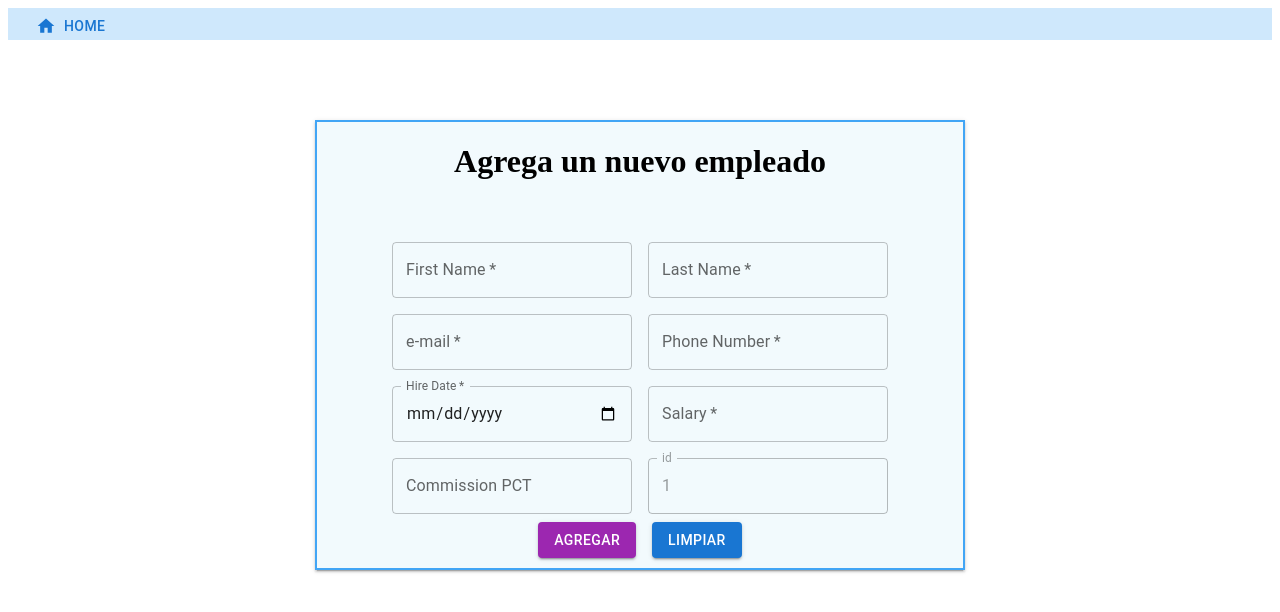
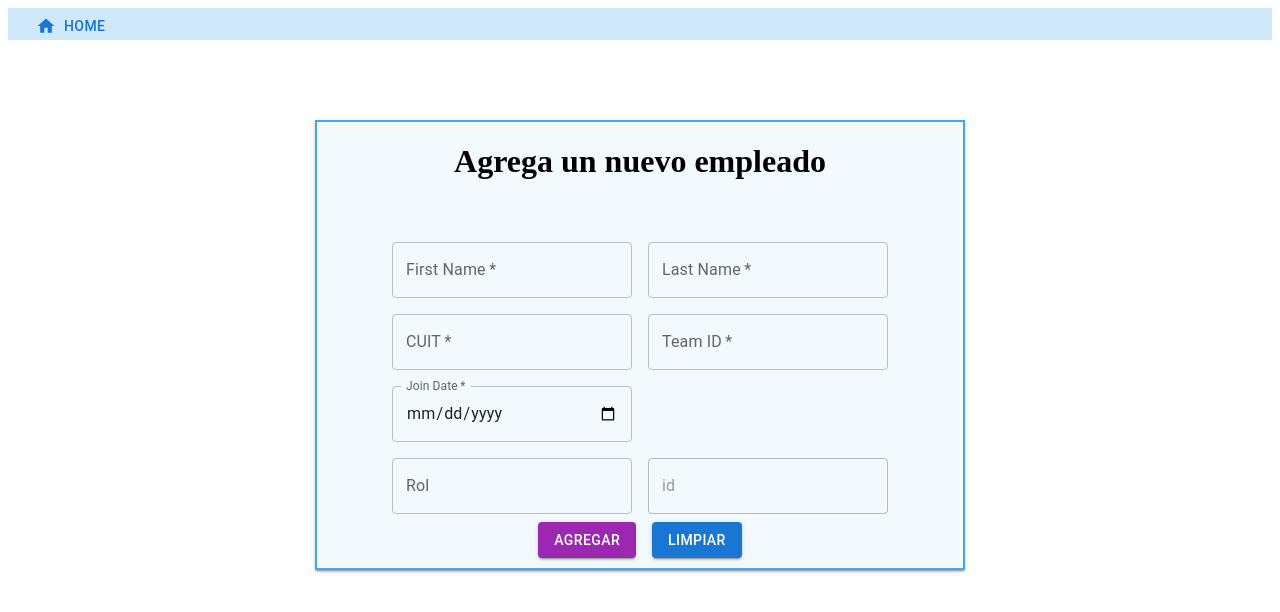
Before and after one commit to luchosg/vortex_tp3, a React (Create React App) app in the folder FrontEnd/: page /new/1 in a window 1280 px wide. Shown: the top 612 px of the page. Built offline with nearby package versions, Linux system fonts and the light colour scheme.

Commit message:
GET employees listos

```diff
--- a/FrontEnd/src/App.js
+++ b/FrontEnd/src/App.js
@@ -1,18 +1,19 @@
 import React from 'react';
 import {Route, createRoutesFromElements, createBrowserRouter, RouterProvider,} from 'react-router-dom';
-import EmployeeList from './components/EmployeeList';
+import EmployeesList from './components/EmployeesList';
 import ErrorPath from './components/Common/ErrorPath';
 import NavBarWrapper from './components/Common/NavBarWrapper';
-import EmployeeForm from './components/EmployeeForm';
+// import EmployeeForm from './components/EmployeeForm';
+import EmployeesForm from './components/EmployeesForm';
 
 const App = () => {
 
   const router = createBrowserRouter(
     createRoutesFromElements(
         <Route path='/' element={<NavBarWrapper />} errorElement={<ErrorPath error='ruta'/>}>
-            <Route path='/' element={<EmployeeList />} />
-            <Route path='/new/:id' element={<EmployeeForm />} />
-            <Route path='/employee/:id' element={<EmployeeForm />} errorElement={<ErrorPath error='empleado'/>}/>
+            <Route path='/' element={<EmployeesList />} />
+            <Route path='/new/:id' element={<EmployeesForm />} />
+            <Route path='/employee/:id' element={<EmployeesForm />} errorElement={<ErrorPath error='empleado'/>}/>
         </Route>
     )
   );
--- a/FrontEnd/src/actions/index.js
+++ b/FrontEnd/src/actions/index.js
@@ -1,4 +1,4 @@
-import { CREATE_EMPLOYEE, DELETE_EMPLOYEE, EDIT_EMPLOYEE, FETCH_EMPLOYEES } from "./types"
+import { CREATE_EMPLOYEE, DELETE_EMPLOYEE, EDIT_EMPLOYEE, FETCH_EMPLOYEES, FETCH_EMPLOYEE } from "./types"
 
 export const createEmployee = employee => {
     return {
@@ -24,6 +24,11 @@ export const editEmployee = employee => {
 export const fetchEmployees = () => async dispatch => {
     const response = await fetch('http://localhost:8000/employees');
     const {data} = await response.json();
-    console.log(data);
-    dispatch({type: FETCH_EMPLOYEES, payload: data})
+    dispatch({type: FETCH_EMPLOYEES, payload: data});
 }
+
+export const fetchEmployee = id => async dispatch => {
+    const response = await fetch(`http://localhost:8000/employees/${id}`)
+    const {data} = await response.json();
+    dispatch({type: FETCH_EMPLOYEE, payload: {...data, join_date: data.join_date.split('T')[0]}});
+}
--- a/FrontEnd/src/actions/types.js
+++ b/FrontEnd/src/actions/types.js
@@ -2,3 +2,4 @@ export const CREATE_EMPLOYEE = 'CREATE_EMPLOYEE';
 export const DELETE_EMPLOYEE = 'DELETE_EMPLOYEE';
 export const EDIT_EMPLOYEE = 'EDIT_EMPLOYEE';
 export const FETCH_EMPLOYEES = 'FETCH_EMPLOYEES';
+export const FETCH_EMPLOYEE = 'FETCH_EMPLOYEE';
--- /dev/null
+++ b/FrontEnd/src/components/EmployeesForm.js
@@ -0,0 +1,221 @@
+import React, {useEffect, useState} from 'react';
+import { useDispatch, useSelector } from 'react-redux';
+import { useNavigate, useParams, useLocation } from 'react-router-dom';
+
+import {FormGroup, Container, Alert, AlertTitle, TextField, Button, Stack} from '@mui/material';
+
+import { createEmployee, editEmployee, fetchEmployee } from '../actions';
+import validateForm from '../functions/validateForm';
+
+const EmployeesForm = () => {
+    //-------------------------------- HOOKS ------------------------------------------------------
+
+    const {id} = useParams();
+    const [alert, setAlert] = useState('');
+
+    const dispatch = useDispatch();
+    const navigate = useNavigate();
+
+    const {pathname} = useLocation();
+    const newMode = pathname.includes('new');
+
+    const [editMode, setEditMode] = useState(newMode);
+    const fetched_employee = useSelector(state => state.rrhh.fetched_employee);
+
+    const formVacio = {
+        first_name: '',
+        last_name: '',
+        cuit: '',
+        team_id: '',
+        join_date: '',
+        rol: ''
+    }
+
+    const [employee, setEmployee] = useState(newMode ? formVacio : fetched_employee);
+
+    const [isLoading, setLoading] = useState(true);
+    const [errors, setErrors] = useState([]);
+
+    useEffect(()=>{
+        if(isLoading && !newMode){
+            dispatch(fetchEmployee(id));
+        }
+        if(fetched_employee && !newMode){
+            setEmployee(fetched_employee);
+        }
+        setLoading(false);
+    }, [dispatch, id, fetched_employee, isLoading, newMode]);
+
+    // ----------------------------- HANDLERS ------------------------------------------------------
+
+    const handleCreate = () => {
+        if(validateForm(employee).length === 0){
+            dispatch(createEmployee(employee));
+            setEmployee(formVacio);
+            setAlert('success');
+            setTimeout(()=>{
+                setAlert('');
+                navigate('/');
+            },1000);
+        } else {
+            setErrors(validateForm(employee))
+            setAlert('validateError');
+            setTimeout(()=>{
+                setAlert('');
+            },1500);
+        }
+    }
+
+    const handleCancel = () => {
+        setEditMode(!editMode);
+        setEmployee(fetched_employee);
+    }
+
+    const handleUpdate = () => {
+        if(validateForm(employee).length === 0){
+            setEditMode(!editMode);
+            dispatch(editEmployee(employee));
+            setAlert('success');
+            setTimeout(()=>{
+                setAlert('');
+            },1000);
+        } else {
+            setAlert('validateError');
+            setErrors(validateForm(employee));
+            setTimeout(()=>{
+                setAlert('');
+            },1000);
+        }
+    }
+
+    //------------------------------------- RENDERS ---------------------------------------------------
+
+    const renderAlert = () => {
+        switch (alert) {
+            case 'success':
+                return(
+                    <Alert severity="success">
+                        <AlertTitle>{newMode ? 'Carga Exitosa' : 'Actualizacion Exitosa' }</AlertTitle>
+                        {newMode ? 'Empleado cargado correctamente' : 'Empleado actualizado correctamente'}
+                    </Alert>
+                )
+            case 'validateError':
+                return(
+                    <Alert severity="error">
+                        <AlertTitle>Error de carga</AlertTitle>
+                        <strong>Complete correctamente todos los campos obligatorios</strong>
+                    </Alert>
+                )
+            default:
+                return;
+        }
+    }
+
+    const renderTextField = (required, disabled, id, label, value, type, shrink) => {
+        return(
+            <TextField
+                required={required}
+                disabled={disabled}
+                id={id}
+                label={label}
+                onChange={event => setEmployee({...employee, [event.target.id]: event.target.value })}
+                value={value}
+                InputProps={{
+                    readOnly: !editMode,
+                  }}
+                type={type}
+                InputLabelProps={{
+                    shrink: shrink,
+                }}
+                error={errors.includes(id)}
+            />
+        )
+    }
+
+    const renderButtons = () => {
+        return(
+            <Stack direction='row' spacing={2} display='flex' justifyContent='center' alignItems='center'>
+                    <Button
+                        variant='contained'
+                        color='secondary'
+                        onClick={newMode ? handleCreate : (editMode ? handleUpdate : () => setEditMode(!editMode))}>
+                        {newMode ? 'Agregar' : (editMode ? 'Actualizar' : 'Editar')}
+                    </Button>
+                    {!editMode ? <div></div> :
+                        <Button variant='contained' onClick={newMode ? () => setEmployee(formVacio) : handleCancel}>
+                            {newMode ? 'Limpiar' : 'Cancelar' }
+                        </Button> }
+            </Stack>
+        )
+    }
+
+    const renderTitle = () => {
+        return (
+            <h1>
+                {newMode ?
+                    'Agrega un nuevo empleado' :
+                    (editMode ? `Actualiza la informacion del empleado ${id}` : `Informacion del empleado ${id}`) }
+            </h1>
+        )
+    }
+
+    const renderForm = () => {
+        if(!employee){
+            return(
+                <div>Loading...</div>
+            )
+        }
+        return(
+            <FormGroup
+                component="form"
+                sx={{
+                    '& .MuiTextField-root': { m: 1, width: '30ch' }
+            }}>
+                <Stack direction='row' spacing={2}>
+                    {renderTextField(true, false, 'first_name','First Name', employee.first_name)}
+                    {renderTextField(true, false, 'last_name','Last Name', employee.last_name)}
+                </Stack>
+                <Stack direction='row' spacing={2}>
+                    {renderTextField(true, false, 'cuit','CUIT', employee.cuit)}
+                    {renderTextField(true, false, 'team_id','Team ID', employee.team_id)}
+                </Stack>
+                <Stack direction='row' spacing={2}>
+                    {renderTextField(true, false, 'join_date', 'Join Date', employee.join_date, 'date', true)}
+                </Stack>
+                <Stack direction='row' spacing={2}>
+                    {renderTextField(false, false,'rol', 'Rol', employee.rol)}
+                    {renderTextField(false, true,'id', 'id', employee.id)}
+                </Stack>
+                {renderButtons()}
+            </FormGroup>
+        )
+    }
+
+    return (
+        <Container sx={{
+            mt: 10,
+            bgcolor: '#F2FAFD',
+            height: 450,
+            width: 650,
+            boxShadow: 2,
+            border: 2,
+            borderColor: 'primary.light',
+            '& .MuiDataGrid-cell:hover': {
+            color: 'primary.main',},
+            }}>
+            <Stack direction='column' spacing={4} display='flex' justifyContent='center' alignItems='center'>
+                <div className='title'>
+                    {renderTitle()}
+                </div>
+                <div>
+                    {renderForm()}
+                </div>
+                <div className='alert'>
+                    {renderAlert()}
+                </div>
+            </Stack>
+       </Container>
+    )
+}
+
+export default EmployeesForm;
--- a/FrontEnd/src/components/EmployeeList.js
+++ b/FrontEnd/src/components/EmployeesList.js
@@ -11,7 +11,7 @@ import VisibilityIcon from '@mui/icons-material/Visibility';
 import DeleteIcon from '@mui/icons-material/Delete';
 
 
-const EmployeeList = () => {
+const EmployeesList = () => {
     //------------------------ HOOKS --------------------------------
 
     const employeesList = useSelector(state => state.rrhh.employees);
@@ -46,12 +46,14 @@ const EmployeeList = () => {
 
     //------------------------ TABLA/PAGINACION -----------------------
 
-    const createData = (id, firstName, lastName, email) => {
-        return { id, firstName, lastName, email };
+    const createData = (id, first_name, last_name, cuit) => {
+        return { id, first_name, last_name, cuit };
       }
 
     const rows = [];
-    employeesList.map(employee => rows.push(createData(employee.id, employee.firstName, employee.lastName, employee.email)));
+    if(fetched_employees){
+        fetched_employees.map(employee => rows.push(createData(employee.id, employee.first_name, employee.last_name, employee.cuit)));
+    }
 
     const renderOptionButtons = (params) => {
         return(
@@ -77,18 +79,18 @@ const EmployeeList = () => {
     const columns = [
         { field: 'id', headerName: 'ID', width: 90 },
         {
-          field: 'firstName',
+          field: 'first_name',
           headerName: 'First name',
           width: 150,
         },
         {
-          field: 'lastName',
+          field: 'last_name',
           headerName: 'Last name',
           width: 150,
         },
         {
-            field: 'email',
-            headerName: 'e-mail',
+            field: 'cuit',
+            headerName: 'cuit',
             width: 220,
         },
         {
@@ -178,4 +180,4 @@ const EmployeeList = () => {
     )
 }
 
-export default EmployeeList;
+export default EmployeesList;
```
Also changed, not shown: FrontEnd/src/functions/validateForm.js (+7 -23 lines), FrontEnd/src/reducers/employeesReducer.js (+5 -2 lines).
